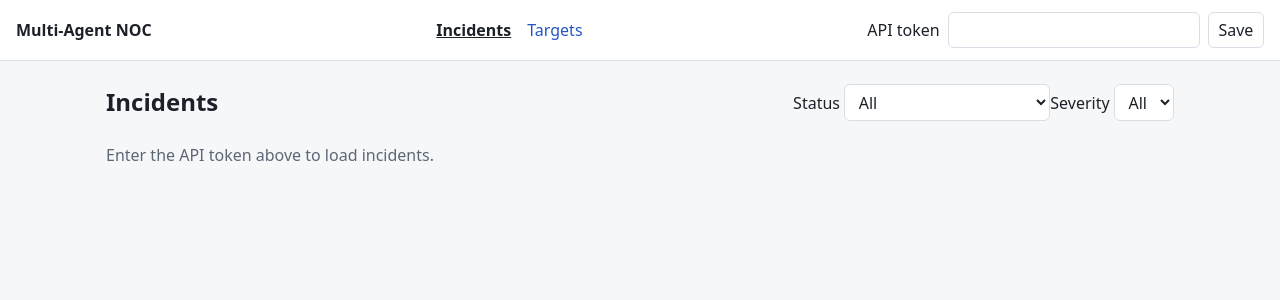
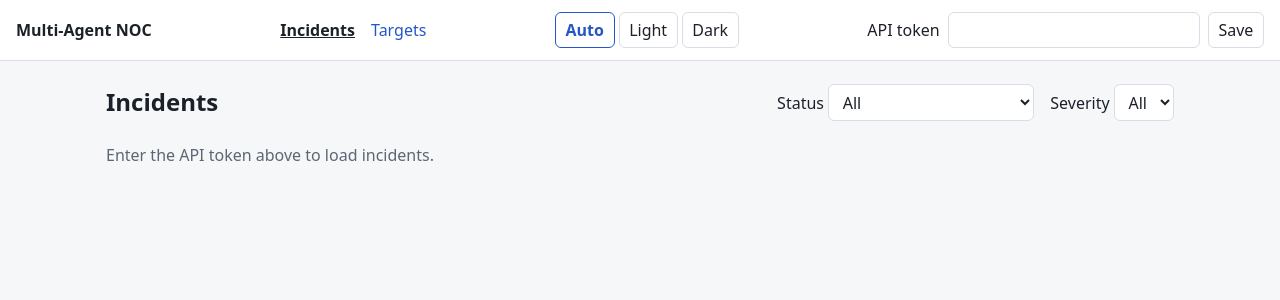
Before and after one commit to MasterAkbariDev/noc, a React (Vite) app in the folder frontend/: page /incidents in a window 1280 px wide. Shown: the top 300 px of the page. Built offline with nearby package versions, Linux system fonts and the light colour scheme.

Commit message:
Add theme toggle

```diff
--- a/frontend/src/App.tsx
+++ b/frontend/src/App.tsx
@@ -1,5 +1,6 @@
 import { Link, NavLink, Navigate, Route, Routes } from "react-router";
 import { useToken } from "./auth/token";
+import { ThemeToggle } from "./components/ThemeToggle";
 import { TokenBar } from "./components/TokenBar";
 import { StreamConnectedContext, useEventStream } from "./live/useEventStream";
 import { IncidentDetailPage } from "./pages/IncidentDetailPage";
@@ -22,6 +23,7 @@ export function App() {
             <NavLink to="/incidents">Incidents</NavLink>
             <NavLink to="/targets">Targets</NavLink>
           </nav>
+          <ThemeToggle />
           <TokenBar />
         </header>
         <main>
--- /dev/null
+++ b/frontend/src/components/ThemeToggle.tsx
@@ -0,0 +1,70 @@
+import { useEffect, useState } from "react";
+
+export const THEME_STORAGE_KEY = "noc.theme";
+
+export const THEMES = ["auto", "light", "dark"] as const;
+
+export type Theme = (typeof THEMES)[number];
+
+const THEME_LABELS: Record<Theme, string> = {
+  auto: "Auto",
+  light: "Light",
+  dark: "Dark",
+};
+
+function isTheme(value: string | null): value is Theme {
+  return THEMES.some((theme) => theme === value);
+}
+
+export function readStoredTheme(): Theme {
+  try {
+    const stored = sessionStorage.getItem(THEME_STORAGE_KEY);
+    return isTheme(stored) ? stored : "auto";
+  } catch {
+    return "auto";
+  }
+}
+
+function writeStoredTheme(theme: Theme): void {
+  try {
+    sessionStorage.setItem(THEME_STORAGE_KEY, theme);
+  } catch {
+    return;
+  }
+}
+
+export function applyTheme(theme: Theme): void {
+  if (theme === "auto") {
+    document.documentElement.removeAttribute("data-theme");
+  } else {
+    document.documentElement.setAttribute("data-theme", theme);
+  }
+}
+
+export function ThemeToggle() {
+  const [theme, setTheme] = useState<Theme>(readStoredTheme);
+
+  useEffect(() => {
+    applyTheme(theme);
+  }, [theme]);
+
+  function choose(next: Theme) {
+    writeStoredTheme(next);
+    setTheme(next);
+  }
+
+  return (
+    <div className="theme-toggle" role="group" aria-label="Theme">
+      {THEMES.map((option) => (
+        <button
+          key={option}
+          type="button"
+          aria-pressed={theme === option}
+          onClick={() => choose(option)}
+        >
+          {THEME_LABELS[option]}
+        </button>
+      ))}
+    </div>
+  );
+}
--- a/frontend/src/styles.css
+++ b/frontend/src/styles.css
@@ -28,7 +28,21 @@
   }
 }
 
+:root[data-theme="light"] {
+  color-scheme: light;
+  --bg: #f6f7f9;
+  --surface: #ffffff;
+  --text: #1c2129;
+  --muted: #5d6675;
+  --border: #d9dde5;
+  --accent: #2456c7;
+  --danger: #b42318;
+  --warn: #8a5a00;
+  --ok: #1f7a3d;
+}
+
 :root[data-theme="dark"] {
+  color-scheme: dark;
   --bg: #12151a;
   --surface: #1b1f27;
   --text: #e6e9ef;
@@ -380,10 +394,24 @@ code {
   color: var(--danger);
   border-color: var(--danger);
   font-weight: 700;
+}
+
 .filters {
   display: flex;
   flex-wrap: wrap;
   gap: 0.5rem 1rem;
+}
+
+.theme-toggle {
+  display: flex;
+  flex-wrap: wrap;
+  gap: 0.25rem;
+}
+
+.theme-toggle button[aria-pressed="true"] {
+  color: var(--accent);
+  border-color: var(--accent);
+  font-weight: 600;
 }
 
 .badge-ok {
```
Also changed, not shown: 1 other file (tests, documents, lock files or other folders).
